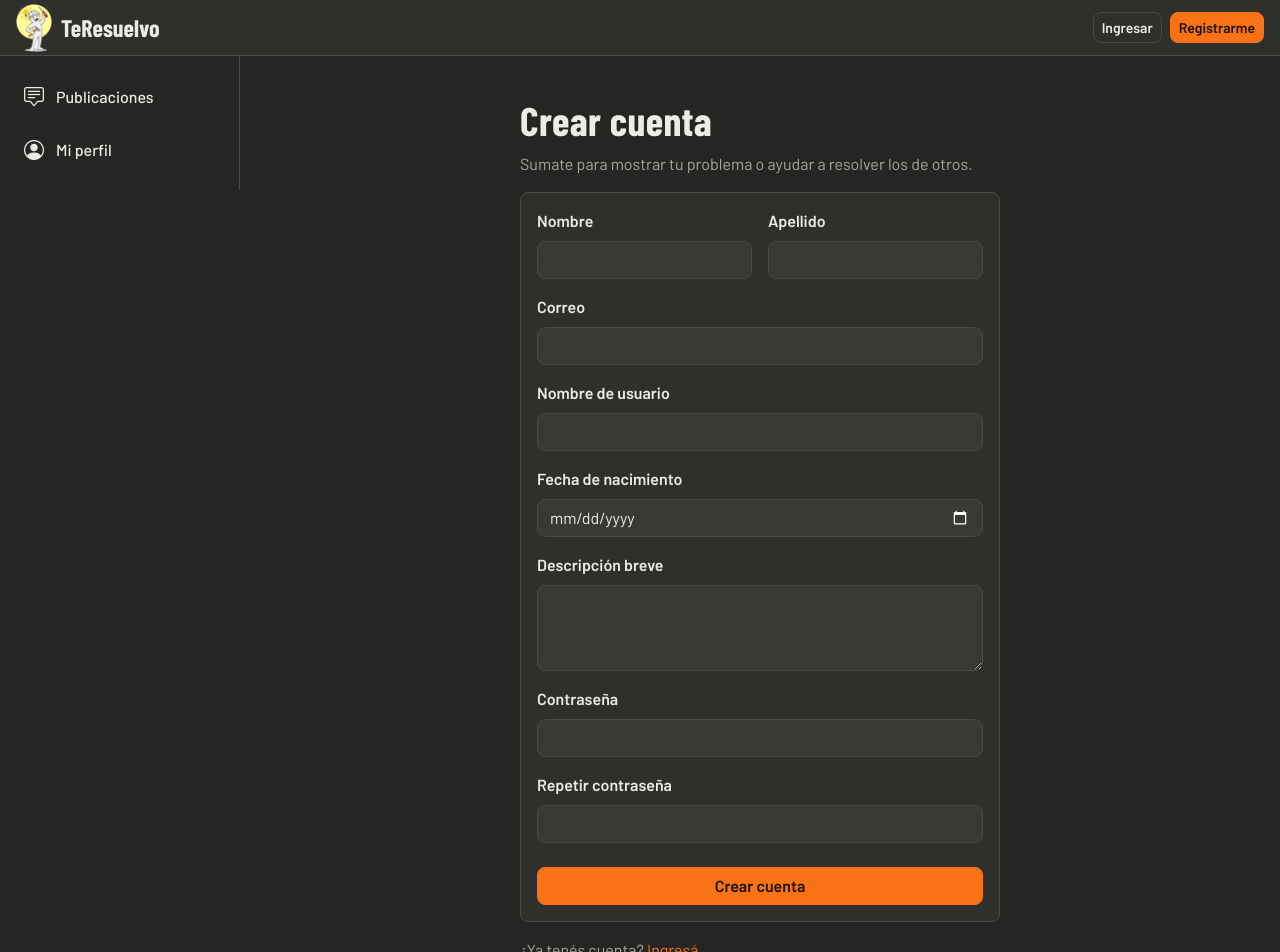
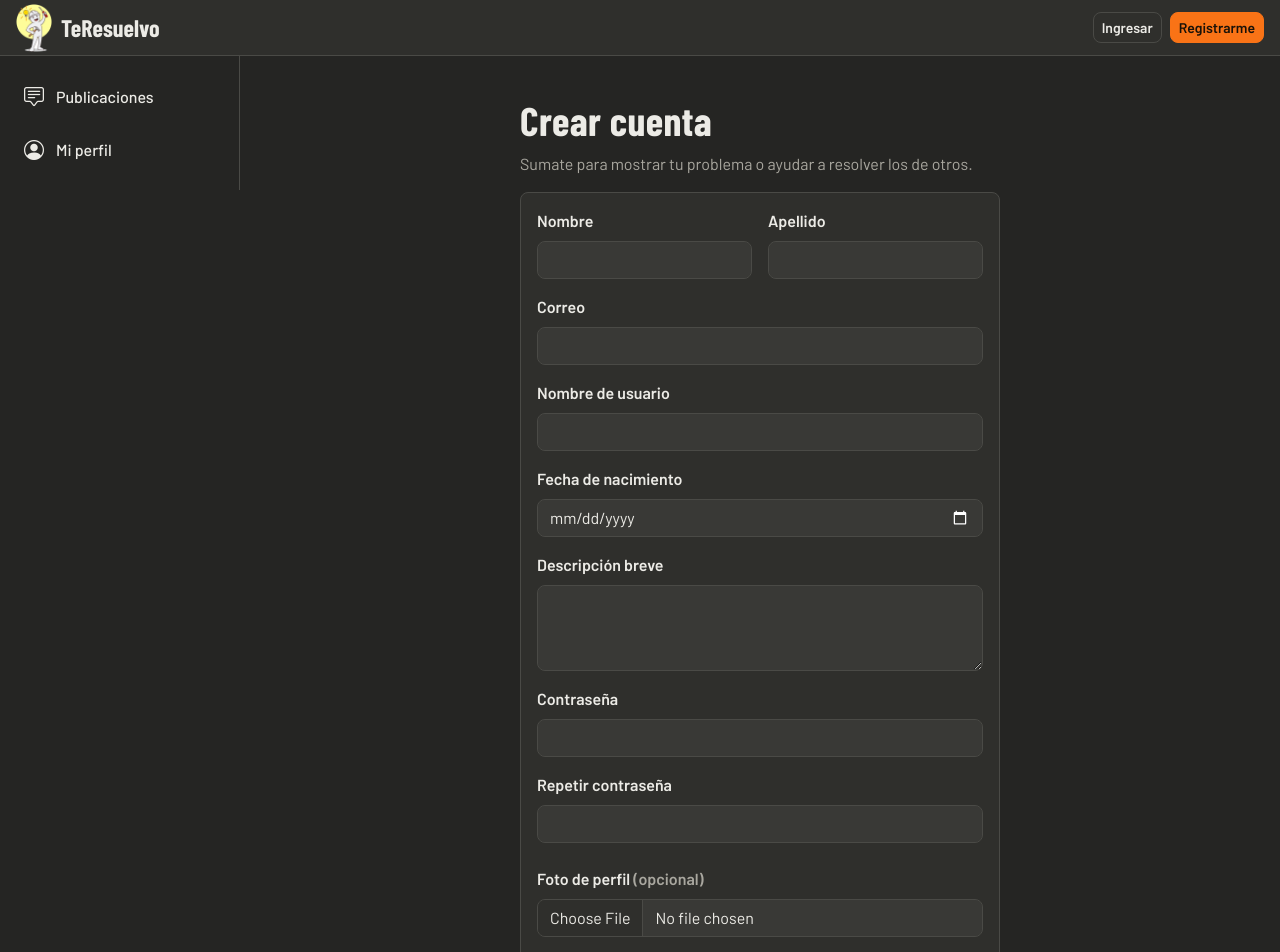
Before and after one commit to juli9894/TP2-RED-SOCIAL-Ortiz-Julian, an Angular app in the folder red-social-front/: page /registro in a window 1280 px wide. Shown: the top 952 px of the page. Built offline with nearby package versions, Linux system fonts and the light colour scheme.

Commit message:
feat(front): campo de foto de perfil opcional en el registro

```diff
--- a/red-social-front/src/app/core/auth.ts
+++ b/red-social-front/src/app/core/auth.ts
@@ -32,7 +32,7 @@ export class Auth {
         return this.http.post<RespuestaLogin>(`${API_URL}/auth/login`, datos); //observable<RespuestaLogin>
     }
 
-    registro(datos: DatosRegistro) {
+    registro(datos: FormData) {
         return this.http.post(`${API_URL}/auth/registro`, datos);
     }
 }
--- a/red-social-front/src/app/features/registro/registro.css
+++ b/red-social-front/src/app/features/registro/registro.css
@@ -0,0 +1,7 @@
+.vista-previa {
+    width: 6rem;
+    height: 6rem;
+    border: 1px solid var(--rs-borde);
+    border-radius: 50%;
+    object-fit: cover;
+}
--- a/red-social-front/src/app/features/registro/registro.html
+++ b/red-social-front/src/app/features/registro/registro.html
@@ -130,6 +130,30 @@
                 }
             </div>
 
+            <div class="mb-4">
+                <label class="form-label" for="imagenPerfil">
+                    Foto de perfil <span class="text-body-secondary">(opcional)</span>
+                </label>
+                <input
+                    id="imagenPerfil"
+                    type="file"
+                    accept="image/*"
+                    class="form-control"
+                    (change)="seleccionarArchivo($event)"
+                    [class.is-invalid]="errorArchivo()"
+                />
+                @if (errorArchivo()) {
+                    <div class="invalid-feedback">{{ errorArchivo() }}</div>
+                }
+                @if (vistaPrevia()) {
+                    <img
+                        class="vista-previa mt-3"
+                        [src]="vistaPrevia()"
+                        alt="Vista previa de la foto de perfil"
+                    />
+                }
+            </div>
+
             @if (error()) {
                 <div class="alert alert-danger" role="alert">{{ error() }}</div>
             }
--- a/red-social-front/src/app/features/registro/registro.ts
+++ b/red-social-front/src/app/features/registro/registro.ts
@@ -20,8 +20,13 @@ export class Registro {
     private auth = inject(Auth);
     private router = inject(Router);
 
+
     protected error = signal('');
     protected cargando = signal(false);
+    protected errorArchivo = signal('');
+    protected vistaPrevia = signal<string | null>(null);
+    private archivo: File | null = null;
+
 
     protected formulario = this.fb.nonNullable.group(
         {
@@ -40,10 +45,12 @@ export class Registro {
         { validators: contrasenasIguales },
     );
 
+
     protected invalido(campo: string) {
         const control = this.formulario.get(campo);
         return !!control && control.invalid && control.touched;
     }
+
 
     protected noCoinciden() {
         return (
@@ -52,8 +59,38 @@ export class Registro {
         );
     }
 
+
+    protected seleccionarArchivo(evento: Event) {
+        const input = evento.target as HTMLInputElement;
+        const archivo = input.files?.[0] ?? null;
+
+        this.archivo = null;
+        this.errorArchivo.set('');
+        this.vistaPrevia.set(null);
+
+        if (!archivo) {
+            return;
+        }
+
+        if (!archivo.type.startsWith('image/')) {
+            this.errorArchivo.set('El archivo debe ser una imagen.');
+            input.value = '';
+            return;
+        }
+
+        if (archivo.size > 2 * 1024 * 1024) {
+            this.errorArchivo.set('La imagen no puede pesar más de 2 MB.');
+            input.value = '';
+            return;
+        }
+
+        this.archivo = archivo;
+        this.vistaPrevia.set(URL.createObjectURL(archivo));
+    }
+
+
     protected enviar() {
-        if (this.formulario.invalid) {
+        if (this.formulario.invalid || this.errorArchivo()) {
             this.formulario.markAllAsTouched();
             return;
         }
@@ -61,9 +98,16 @@ export class Registro {
         this.error.set('');
         this.cargando.set(true);
 
-        const { repetirContrasena, ...datos } = this.formulario.getRawValue();
+    const { repetirContrasena, ...datos } = this.formulario.getRawValue();
 
-        this.auth.registro(datos).subscribe({
+    const formData = new FormData();
+
+    Object.entries(datos).forEach(([clave, valor]) => formData.append(clave, valor));
+    if (this.archivo) {
+        formData.append('imagenPerfil', this.archivo);
+    }
+
+    this.auth.registro(formData).subscribe({
             next: () => {
                 this.router.navigate(['/login']);
             },
@@ -77,4 +121,6 @@ export class Registro {
             },
         });
     }
+
+
 }
```
